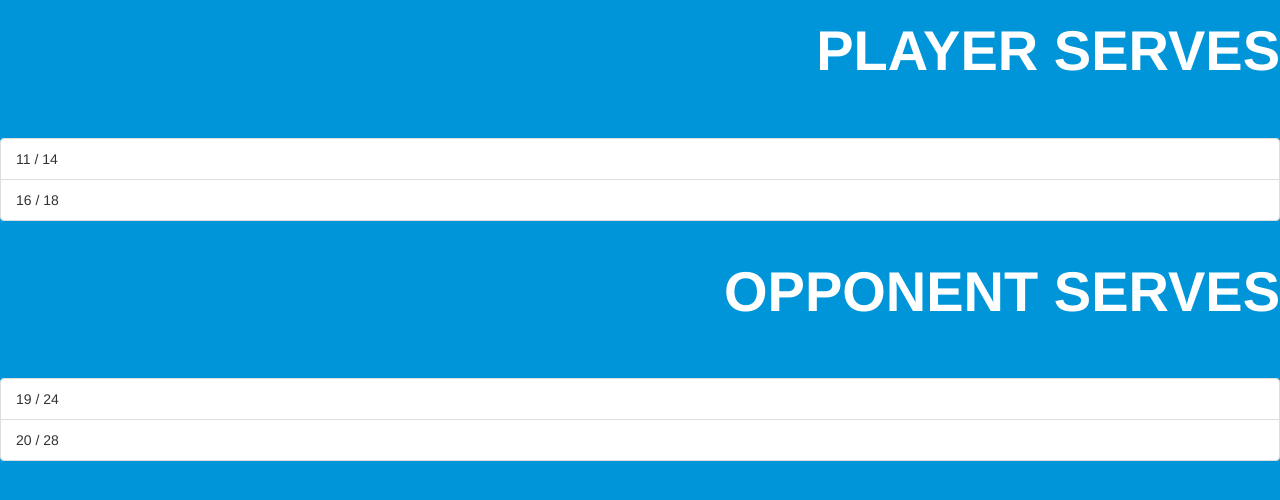
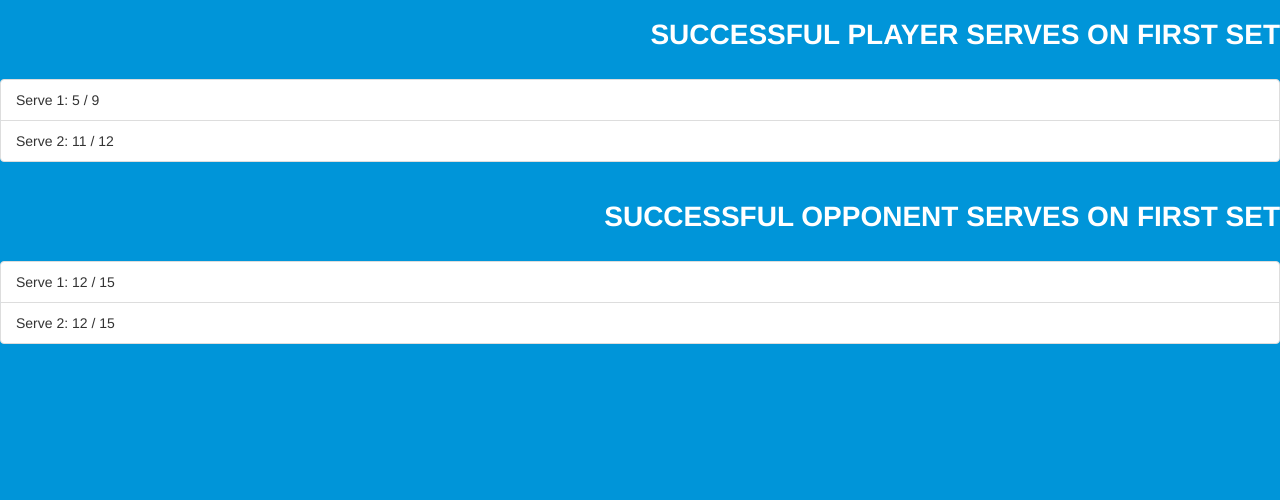
Before and after one commit to marin42/MojjoTest, a plain HTML site: page index.html in a window 1280 px wide. Drawn offline with nearby package versions, Linux system fonts and the light colour scheme.

```diff
--- a/data_service.json
+++ b/data_service.json
@@ -3,10 +3,6 @@
     "name": "John Doe",
     "service_stats": [
       {
-        "all_match": {
-          "value": 11,
-          "total": 14
-        },
         "set_1": {
           "value": 5,
           "total": 9
@@ -17,10 +13,6 @@
         }
       },
       {
-        "all_match": {
-          "value": 16,
-          "total": 18
-        },
         "set_1": {
           "value": 11,
           "total": 12
--- a/index.html
+++ b/index.html
@@ -10,7 +10,7 @@
 	.section-title {
 		color: white;
 		font-weight: bold;
-		font-size: 4em;
+		font-size: 2em;
 		text-transform: uppercase;
 		text-align: right;
 		display: inline-block;
@@ -30,12 +30,12 @@
 		}]);
 	</script>
 	<div ng-app="mojjoTest" ng-controller="mojjoCtrl">
-		<h2 class="section-title">Player serves</h2>
+		<h2 class="section-title">Successful player serves on first set</h2>
 		<ul class="list-group">
-			<li class="list-group-item" ng-repeat="x in data.player.service_stats">{{x.all_match.value}} / {{x.all_match.total}}</li>
+			<li class="list-group-item" ng-repeat="x in data.player.service_stats track by $index">Serve {{$index + 1}}: {{x.set_1.value}} / {{x.set_1.total}}</li>
 		</ul>
-		<h2 class="section-title">Opponent serves</h2>
+		<h2 class="section-title">Successful opponent serves on first set</h2>
 		<ul class="list-group">
-			<li class="list-group-item" ng-repeat="x in data.opponent.service_stats">{{x.all_match.value}} / {{x.all_match.total}}</li>
+			<li class="list-group-item" ng-repeat="x in data.opponent.service_stats track by $index">Serve {{$index + 1}}: {{x.set_1.value}} / {{x.set_1.total}}</li>
 		</ul>
 	</div> </body>
```
Also changed, not shown: 1 other file.
